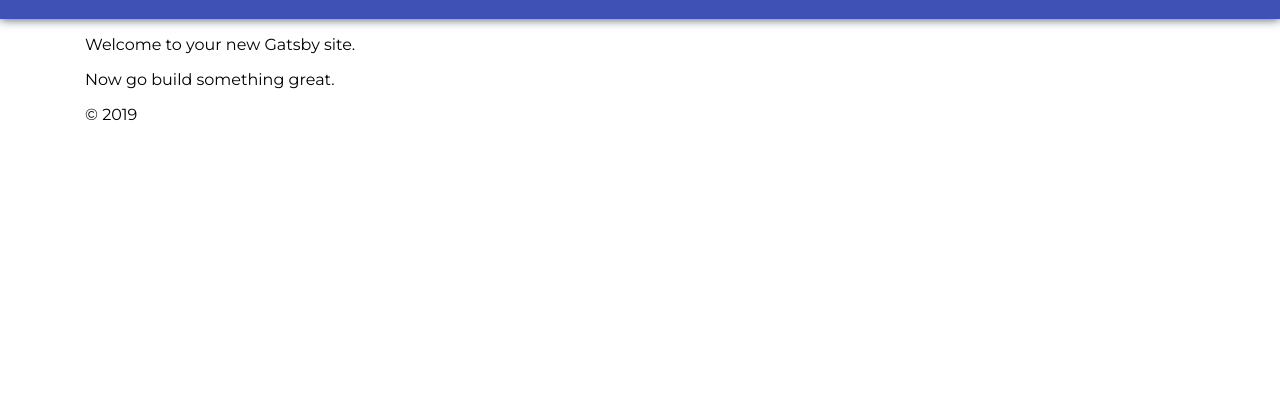
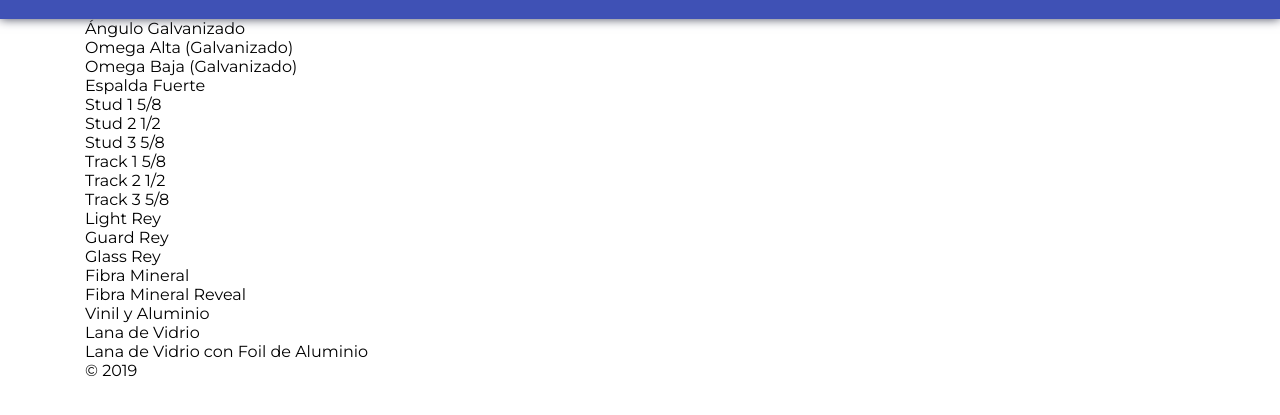
Before and after one commit to chri5bot/gypglass, a Gatsby site: page /catalog in a window 1280 px wide. Shown: the part 63-478 px from the top of the page. Built offline with nearby package versions, Linux system fonts and the light colour scheme; Gatsby itself is replaced by a stand-in of ours.

Commit message:
Get catalog information

```diff
--- a/src/components/Footer/index.js
+++ b/src/components/Footer/index.js
@@ -1,7 +1,14 @@
 import React from "react"
+import * as Grid from "../Grid"
 
 function Footer() {
-  return <footer>© {new Date().getFullYear()}</footer>
+  return (
+    <Grid.Container>
+      <Grid.Row>
+        <Grid.Column>© {new Date().getFullYear()}</Grid.Column>
+      </Grid.Row>
+    </Grid.Container>
+  )
 }
 
 export default Footer
--- a/src/components/Header/styles.js
+++ b/src/components/Header/styles.js
@@ -3,7 +3,7 @@ import { Link } from "gatsby"
 
 import media from "../../styles/media"
 
-export const StyledHeader = styled.header`
+export const StyledHeader = styled.div`
   background-color: ${props => props.colors && props.colors.primary};
   z-index: 1;
   box-shadow: rgba(67, 70, 89, 1) 0px 0px 10px 0px;
--- a/src/components/Layout/index.js
+++ b/src/components/Layout/index.js
@@ -5,7 +5,6 @@ import { StickyContainer } from "react-sticky"
 
 import Header from "../Header"
 import Footer from "../Footer"
-import * as Grid from "../Grid"
 import Menu from "../../components/Menu"
 
 import { ContextProviders } from "../../context"
@@ -28,11 +27,15 @@ const Layout = ({ children }) => (
         <StickyContainer>
           <GlobalStyle />
           <Menu />
-          <Header siteTitle={data.site.siteMetadata.title} />
-          <Grid.Container>
+          <header>
+            <Header siteTitle={data.site.siteMetadata.title} />
+          </header>
+          <div>
             <main>{children}</main>
-            <Footer />
-          </Grid.Container>
+            <footer>
+              <Footer />
+            </footer>
+          </div>
         </StickyContainer>
       </ContextProviders>
     )}
--- /dev/null
+++ b/src/components/Products/index.js
@@ -0,0 +1,33 @@
+import React from "react"
+import * as Grid from "../Grid"
+import { useStaticQuery, graphql } from "gatsby"
+
+function Products() {
+  const {
+    allProductsJson: { nodes: products },
+  } = useStaticQuery(
+    graphql`
+      query {
+        allProductsJson {
+          nodes {
+            name
+          }
+        }
+      }
+    `
+  )
+
+  return (
+    <Grid.Container>
+      <Grid.Row>
+        {products.map(({ name }) => (
+          <Grid.Column key={name} md={3}>
+            {name}
+          </Grid.Column>
+        ))}
+      </Grid.Row>
+    </Grid.Container>
+  )
+}
+
+export default Products
--- a/src/pages/catalog.js
+++ b/src/pages/catalog.js
@@ -2,13 +2,15 @@ import React from "react"
 
 import Layout from "../components/Layout"
 import SEO from "../components/Seo"
+import Products from "../components/Products"
 
-const CatalogPage = () => (
-  <Layout>
-    <SEO title="Catálogo" />
-    <p>Welcome to your new Gatsby site.</p>
-    <p>Now go build something great.</p>
-  </Layout>
-)
+function CatalogPage() {
+  return (
+    <Layout>
+      <SEO title="Catálogo" />
+      <Products />
+    </Layout>
+  )
+}
 
 export default CatalogPage
```
